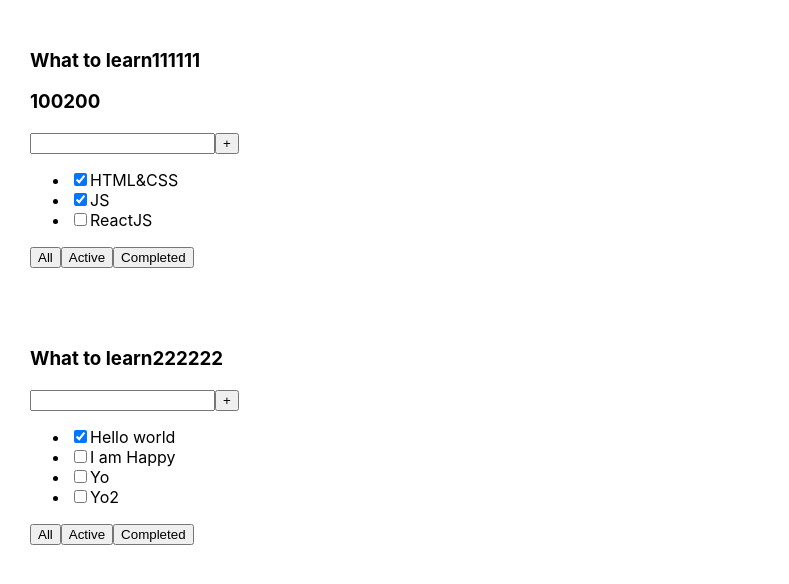
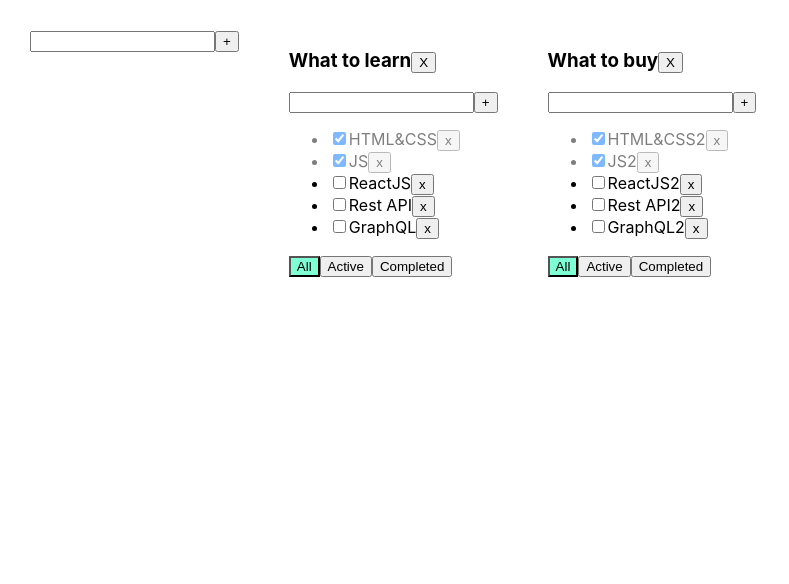
Before and after one commit to alinaguseva1997/todolist-typescript, a React (Create React App) app: page / in a window 1280 px wide. Shown: the top 584 px of the page, without its empty margins (0-789 px from the left). Built offline with nearby package versions, Linux system fonts and the light colour scheme.

Commit message:
create editable span, universal input+button

```diff
--- a/package.json
+++ b/package.json
@@ -1,4 +1,4 @@
-{
+ {
   "name": "1-lesson",
   "version": "0.1.0",
   "private": true,
@@ -10,10 +10,12 @@
     "@types/node": "^16.18.1",
     "@types/react": "^18.0.23",
     "@types/react-dom": "^18.0.7",
+    "@types/uuid": "^9.0.1",
     "react": "^18.2.0",
     "react-dom": "^18.2.0",
     "react-scripts": "5.0.1",
     "typescript": "^4.8.4",
+    "uuid": "^9.0.0",
     "web-vitals": "^2.1.4"
   },
   "scripts": {
--- /dev/null
+++ b/src/AddItemForm.tsx
@@ -0,0 +1,43 @@
+import React, {ChangeEvent, KeyboardEvent, useState} from 'react';
+
+type AddItemFormPropsType = {
+    callBack: (title: string) => void
+}
+
+export const AddItemForm = (props: AddItemFormPropsType) => {
+    let [title, setTitle] = useState("")
+    let [error, setError] = useState<string | null>(null)
+
+    const addTask = () => {
+        if (title !== "") {
+            props.callBack(title.trim());
+            setTitle("");
+        } else {
+            setError("Title is required");
+        }
+    }
+
+    const onChangeHandler = (e: ChangeEvent<HTMLInputElement>) => {
+        setTitle(e.currentTarget.value)
+    }
+
+    const onKeyPressHandler = (e: KeyboardEvent<HTMLInputElement>) => {
+        setError(null);
+        if (e.charCode === 13) {
+            addTask();
+        }
+    }
+
+
+    return (
+        <div>
+            <input value={title}
+                   onChange={onChangeHandler}
+                   onKeyPress={onKeyPressHandler}
+                   className={error ? "error" : ""}
+            />
+            <button onClick={addTask}>+</button>
+            {error && <div className="error-message">{error}</div>}
+        </div>
+    );
+};
--- a/src/App.css
+++ b/src/App.css
@@ -1,3 +1,4 @@
+
 .App {
   padding: 30px;
   display: flex;
@@ -6,3 +7,19 @@
 .App > div {
   margin-right: 50px;
 }
+
+.error {
+  border: red 1px solid;
+}
+
+.error-message {
+  color: red;
+}
+
+.active-filter {
+  background-color: aquamarine;
+}
+
+.is-done {
+  opacity: 0.5;
+}
--- a/src/App.tsx
+++ b/src/App.tsx
@@ -1,26 +1,111 @@
-import React from 'react';
+import React, {useState} from 'react';
 import './App.css';
-import {Todolist} from "./Todolist";
+import {Todolist} from './Todolist';
+import {v1} from 'uuid';
+import {AddItemForm} from "./AddItemForm";
+
+export type FilterValuesType = "all" | "active" | "completed";
+type TodolistType = {
+    id: string
+    title: string
+    filter: FilterValuesType
+}
 
 function App() {
-    const title1 = 'What to learn111111'
 
-    const tasks1 = [
-        { id: 1, title: "HTML&CSS", isDone: true },
-        { id: 2, title: "JS", isDone: true },
-        { id: 3, title: "ReactJS", isDone: false }
-    ]
-    const tasks2 = [
-        { id: 1, title: "Hello world", isDone: true },
-        { id: 2, title: "I am Happy", isDone: false },
-        { id: 3, title: "Yo", isDone: false },
-        { id: 4, title: "Yo2", isDone: false }
-    ]
+    let todolistID1 = v1();
+    let todolistID2 = v1();
+
+    let [todolists, setTodolists] = useState<TodolistType[]>([
+        {id:todolistID1, title: 'What to learn', filter: 'all'},
+        {id:todolistID2, title: 'What to buy', filter: 'all'}
+    ])
+
+    let [tasks, setTasks] = useState({
+        [todolistID1]: [
+            {id: v1(), title: "HTML&CSS", isDone: true},
+            {id: v1(), title: "JS", isDone: true},
+            {id: v1(), title: "ReactJS", isDone: false},
+            {id: v1(), title: "Rest API", isDone: false},
+            {id: v1(), title: "GraphQL", isDone: false},
+        ],
+        [todolistID2]: [
+            {id: v1(), title: "HTML&CSS2", isDone: true},
+            {id: v1(), title: "JS2", isDone: true},
+            {id: v1(), title: "ReactJS2", isDone: false},
+            {id: v1(), title: "Rest API2", isDone: false},
+            {id: v1(), title: "GraphQL2", isDone: false},
+        ]
+    })
+
+    const removeTodolist = (todolistID: string) => {
+        setTodolists(todolists.filter(el => el.id !== todolistID))
+        delete tasks[todolistID]
+    }
+
+    function removeTask(todolistID: string,taskId: string) {
+         setTasks({...tasks, [todolistID]:tasks[todolistID].filter(el => el.id !== taskId)});
+    }
+
+    function addTask(todolistID: string, title: string) {
+         let newTask = {id: v1(), title: title, isDone: false};
+         setTasks({...tasks, [todolistID]:[newTask,...tasks[todolistID]]});
+    }
+
+    function changeStatus(todolistID: string,taskId: string, newIsDone: boolean) {
+         setTasks({...tasks,[todolistID]:tasks[todolistID].map(t => t.id === taskId ? {...t, isDone: newIsDone} :t)});
+    }
+
+    function changeFilter(todolistId: string, valueFilter: FilterValuesType) {
+        setTodolists(todolists.map(t => t.id === todolistId ? {...t, filter: valueFilter} : t));
+    }
+
+    const addTodolist = (newTitle: string) => {
+        let todolistID3 = v1();
+        let newTodoList: TodolistType = {id:todolistID3, title: newTitle, filter: 'all'}
+        setTodolists([...todolists, newTodoList])
+        setTasks({[todolistID3]:[], ...tasks})
+    }
+
+    const updateTask = (todolistID: string, taskID: string, newTitle: string) => {
+        setTasks({...tasks, [todolistID]: tasks[todolistID].map(t => t.id === taskID ? {...t, title: newTitle} : t)} )
+    }
+
+    const updateTodoList = (todolistID: string, newTitle: string) => {
+        setTodolists(todolists.map(el => el.id === todolistID ? {...el, title: newTitle} : el))
+    }
 
     return (
-        <div>
-            <Todolist title = {title1} body = {100200} task = {tasks1}/>
-            <Todolist title = {'What to learn222222'} task = {tasks2}/>
+        <div className="App">
+            <AddItemForm callBack={addTodolist} />
+            {todolists.map(t => {
+
+                let tasksForTodolist = tasks[t.id];
+
+                if (t.filter === "active") {
+                    tasksForTodolist = tasks[t.id].filter(t => t.isDone === false);
+                }
+                if (t.filter === "completed") {
+                    tasksForTodolist = tasks[t.id].filter(t => t.isDone === true);
+                }
+
+                return (
+                    <Todolist key={t.id}
+                              todolistId={t.id}
+                              title={t.title}
+                              tasks={tasksForTodolist}
+                              removeTask={removeTask}
+                              changeFilter={changeFilter}
+                              addTask={addTask}
+                              changeTaskStatus={changeStatus}
+                              filter={t.filter}
+                              removeTodolist={removeTodolist}
+                              updateTask = {updateTask}
+                              updateTodoList = {updateTodoList}
+                    />
+                )
+            })}
+
         </div>
     );
 }
--- /dev/null
+++ b/src/EditableSpan.tsx
@@ -0,0 +1,34 @@
+import React, {ChangeEvent,KeyboardEvent, useState} from "react";
+
+type EditableSpanPropsType = {
+    oldTitle: string
+    callback: (newTitle: string) => void
+}
+export const EditableSpan = (props: EditableSpanPropsType) => {
+    let [newTitle, setTitle] = useState(props.oldTitle)
+    let [edit, setEdit] = useState<boolean>(false)
+
+    const editHandler = () => {
+        setEdit(!edit)
+        addTask()
+    }
+
+    const onChangeTitleHandler = (e: ChangeEvent<HTMLInputElement>) => {
+        setTitle(e.currentTarget.value)
+    }
+
+    const addTask = () => {
+        props.callback(newTitle)
+    }
+
+    const onKeyPressHandler = (e: KeyboardEvent<HTMLInputElement>) => {
+        if (e.charCode === 13) {
+            editHandler()
+        }
+    }
+
+    return edit
+        ? <input onKeyPress={onKeyPressHandler} value={newTitle} onChange={onChangeTitleHandler} onBlur={editHandler} autoFocus/>
+        : <span onDoubleClick={editHandler}>{props.oldTitle}</span>
+
+}
--- a/src/Todolist.tsx
+++ b/src/Todolist.tsx
@@ -1,46 +1,78 @@
-import React from "react";
-
-type TodolistPropsType = {
-    title: string
-    body?: number
-    task: Array<TaskType>
-}
+import React, {ChangeEvent} from 'react';
+import {FilterValuesType} from './App';
+import {AddItemForm} from "./AddItemForm";
+import {EditableSpan} from "./EditableSpan";
 
 type TaskType = {
-    id: number
+    id: string
     title: string
     isDone: boolean
 }
 
-export function Todolist(props: TodolistPropsType) {
+type PropsType = {
+    todolistId: string
+    title: string
+    tasks: Array<TaskType>
+    removeTask: (todolistID: string, taskId: string) => void
+    changeFilter: (todolistId: string, value: FilterValuesType) => void
+    addTask: (todolistID: string, title: string) => void
+    changeTaskStatus: (todolistID: string, taskId: string, isDone: boolean) => void
+    filter: FilterValuesType
+    removeTodolist: (todolistID: string) => void
+    updateTask: (todolistID: string, taskID: string, newTitle: string) => void
+    updateTodoList: (todolistID: string, newTitle: string) => void
+}
 
-    const taskMap = props.task.map((el)=>{
-        return (
-            <li>
-                <input type="checkbox" checked={el.isDone}/>
-                <span>{el.title}</span>
-            </li>
-        )
-    })
+export function Todolist(props: PropsType) {
 
-    return (
-        <div className="App">
-            <div>
-                <h3>{props.title}</h3>
-                <h3>{props.body}</h3>
-                <div>
-                    <input/>
-                    <button>+</button>
-                </div>
-                <ul>
-                    {taskMap}
-                </ul>
-                <div>
-                    <button>All</button>
-                    <button>Active</button>
-                    <button>Completed</button>
-                </div>
-            </div>
+    const onAllClickHandler = () => props.changeFilter(props.todolistId, "all");
+    const onActiveClickHandler = () => props.changeFilter(props.todolistId,"active");
+    const onCompletedClickHandler = () => props.changeFilter(props.todolistId,"completed");
+    const removeTodoListHandler = () => props.removeTodolist(props.todolistId)
+
+    const addTaskCallBack = (title: string) => {
+        props.addTask(props.todolistId, title)
+    }
+
+    const updateTaskHandler = (newTitle: string, taskID: string) => {
+        props.updateTask(props.todolistId, taskID, newTitle)
+    }
+    const updateTodoListHandler = (newTitle: string) => {
+        props.updateTodoList(props.todolistId, newTitle)
+    }
+
+
+    return <div>
+        <h3>
+            <EditableSpan oldTitle={props.title} callback={updateTodoListHandler}/>
+            <button onClick={removeTodoListHandler}>Х</button>
+        </h3>
+        <AddItemForm callBack = {addTaskCallBack}/>
+        <ul>
+            {
+                props.tasks.map(t => {
+                    const onClickHandler = () => props.removeTask(props.todolistId,t.id)
+                    const onChangeHandler = (e: ChangeEvent<HTMLInputElement>) => {
+                        props.changeTaskStatus(props.todolistId, t.id, e.currentTarget.checked);
+                    }
+
+                    return <li key={t.id} className={t.isDone ? "is-done" : ""}>
+                        <input type="checkbox"
+                               onChange={onChangeHandler}
+                               checked={t.isDone}/>
+                        <EditableSpan oldTitle = {t.title} callback={(newTitle)=>updateTaskHandler(newTitle,t.id)}/>
+                        <button onClick={onClickHandler}>x</button>
+                    </li>
+                })
+            }
+        </ul>
+        <div>
+            <button className={props.filter === 'all' ? "active-filter" : ""}
+                    onClick={onAllClickHandler}>All</button>
+            <button className={props.filter === 'active' ? "active-filter" : ""}
+                    onClick={onActiveClickHandler}>Active</button>
+            <button className={props.filter === 'completed' ? "active-filter" : ""}
+                    onClick={onCompletedClickHandler}>Completed</button>
         </div>
-    );
+    </div>
 }
--- a/src/index.tsx
+++ b/src/index.tsx
@@ -1,18 +1,14 @@
 import React from 'react';
-import ReactDOM from 'react-dom/client';
 import './index.css';
 import App from './App';
+import * as serviceWorker from './serviceWorker';
+import { createRoot } from 'react-dom/client';
 
+const container  = document.getElementById('root') as HTMLElement
+const root = createRoot(container);
+root.render(<App />);
 
-const root = ReactDOM.createRoot(
-  document.getElementById('root') as HTMLElement
-);
-root.render(
-  <React.StrictMode>
-    <App />
-  </React.StrictMode>
-);
-
-// If you want to start measuring performance in your app, pass a function
-// to log results (for example: reportWebVitals(console.log))
-// or send to an analytics endpoint. Learn more: https://bit.ly/CRA-vitals
+// If you want your app to work offline and load faster, you can change
+// unregister() to register() below. Note this comes with some pitfalls.
+// Learn more about service workers: https://bit.ly/CRA-PWA
+serviceWorker.unregister();
```
Also changed, not shown: src/Todolist.module.css (added, +11 -0 lines), 1 other file (tests, documents, lock files or other folders).
